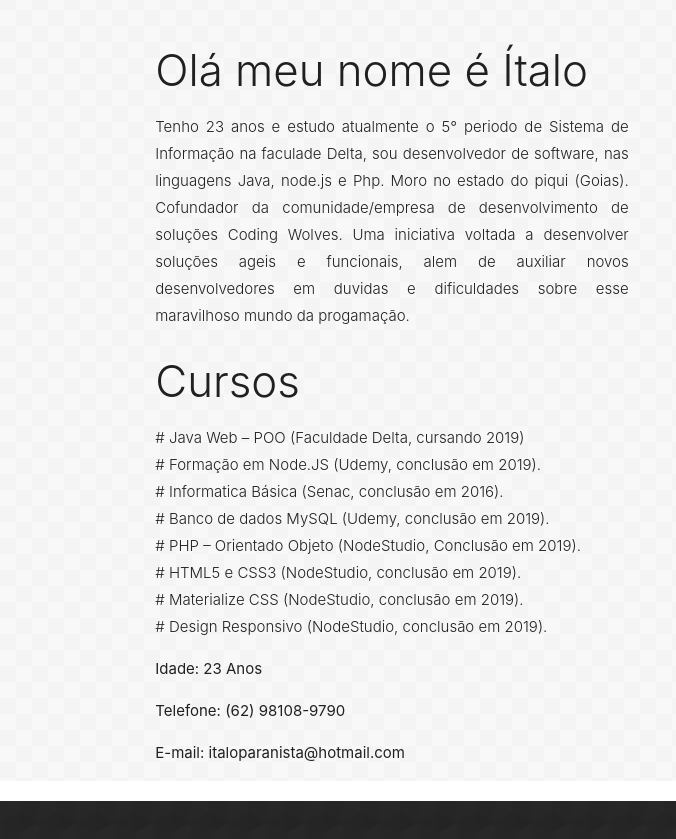
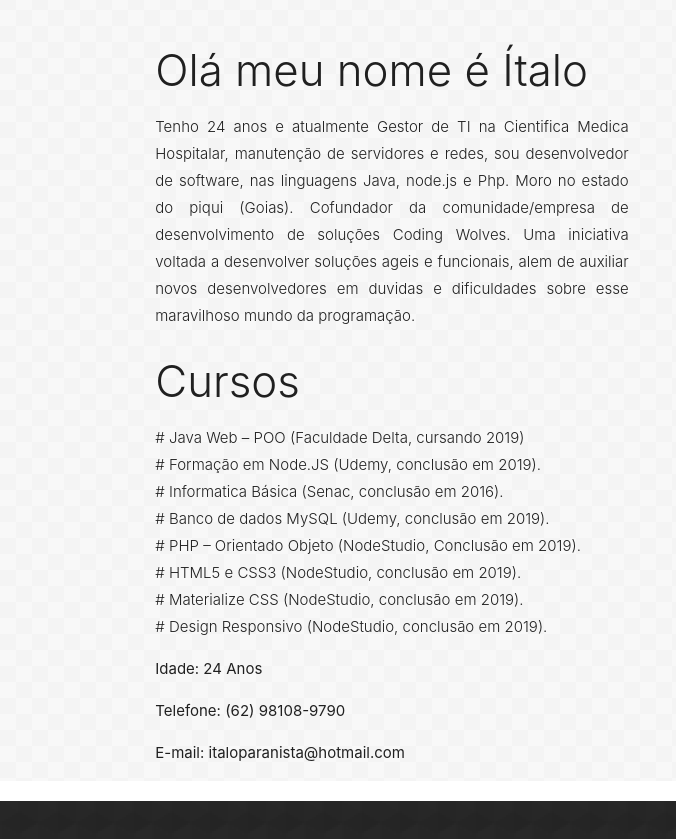
Before and after one commit to italo-wolf/italo-wolf.github.io, a plain HTML site: page index.html in a window 1280 px wide. Shown: the part 982-1821 px from the top of the page, 0-676 px from the left. Drawn offline with nearby package versions, Linux system fonts and the light colour scheme.

Commit message:
Update index.html

```diff
--- a/index.html
+++ b/index.html
@@ -67,12 +67,11 @@
             <div class="col s12 l6">
                 <h3 class="light">Olá meu nome é Ítalo</h3>
                 <p class="light">
-                    Tenho 23 anos e estudo atualmente o 5° periodo de Sistema de Informação na
-                    faculade Delta, sou desenvolvedor de software, nas linguagens Java, node.js e Php. Moro no estado do
+                    Tenho 24 anos e atualmente Gestor de TI na Cientifica Medica Hospitalar, manutenção de servidores e redes, sou desenvolvedor de software, nas linguagens Java, node.js e Php. Moro no estado do
                     piqui (Goias).
                     Cofundador da comunidade/empresa de desenvolvimento de soluções Coding Wolves. Uma iniciativa
                     voltada a desenvolver soluções ageis e funcionais, alem de auxiliar novos desenvolvedores em duvidas
-                    e dificuldades sobre esse maravilhoso mundo da progamação.
+                    e dificuldades sobre esse maravilhoso mundo da programação.
                 </p>
                 <h3 class="light">Cursos</h3>
                 <p class="light">
@@ -87,7 +86,7 @@
                 </p>
 
                 <p>
-                    Idade: 23 Anos
+                    Idade: 24 Anos
                 </p>
 
                 <p>
```
